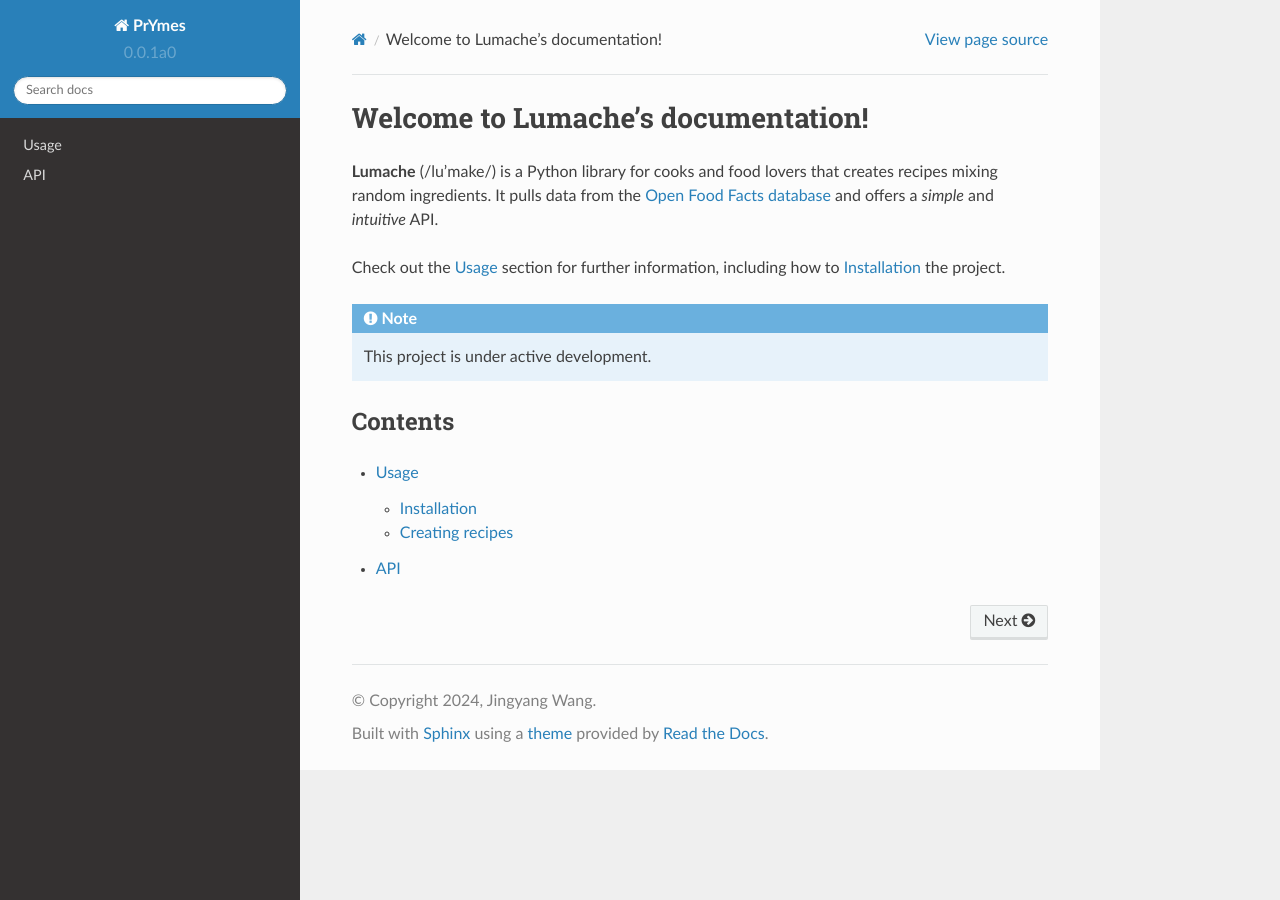
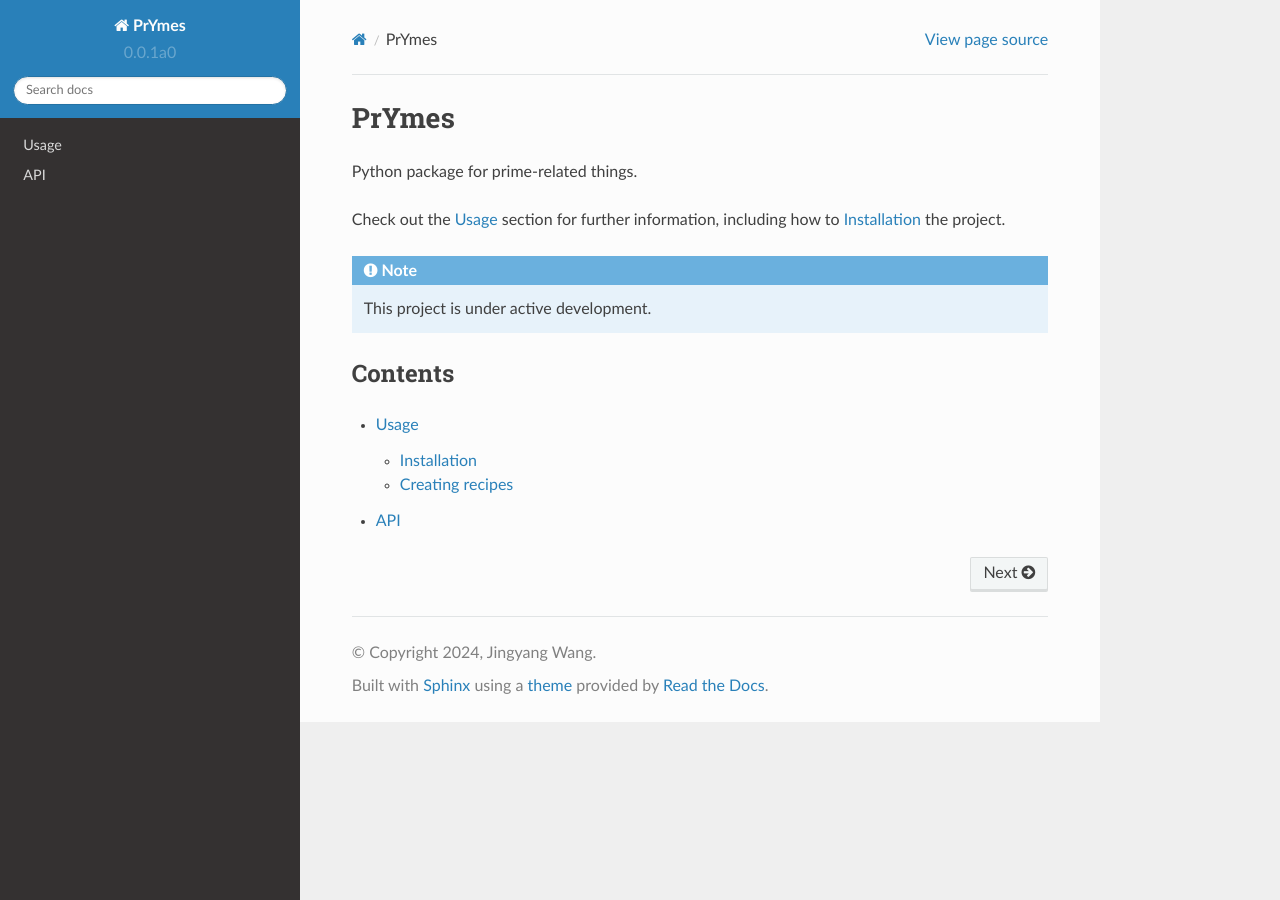
Before and after one commit to cyan-ice/prymes-docs, a Sphinx documentation site: the page built from docs/source/index.rst, in a window 1280 px wide. Built offline with Sphinx 7.4.7 and the Read the Docs theme 2.0.0, drawn with Linux system fonts in a browser that asks for light colours.

Commit message:
Update index.rst

```diff
--- a/docs/source/index.rst
+++ b/docs/source/index.rst
@@ -1,10 +1,7 @@
-Welcome to Lumache's documentation!
+PrYmes
 ===================================
 
-**Lumache** (/lu'make/) is a Python library for cooks and food lovers
-that creates recipes mixing random ingredients.
-It pulls data from the `Open Food Facts database <https://world.openfoodfacts.org/>`_
-and offers a *simple* and *intuitive* API.
+Python package for prime-related things.
 
 Check out the :doc:`usage` section for further information, including
 how to :ref:`installation` the project.
```
